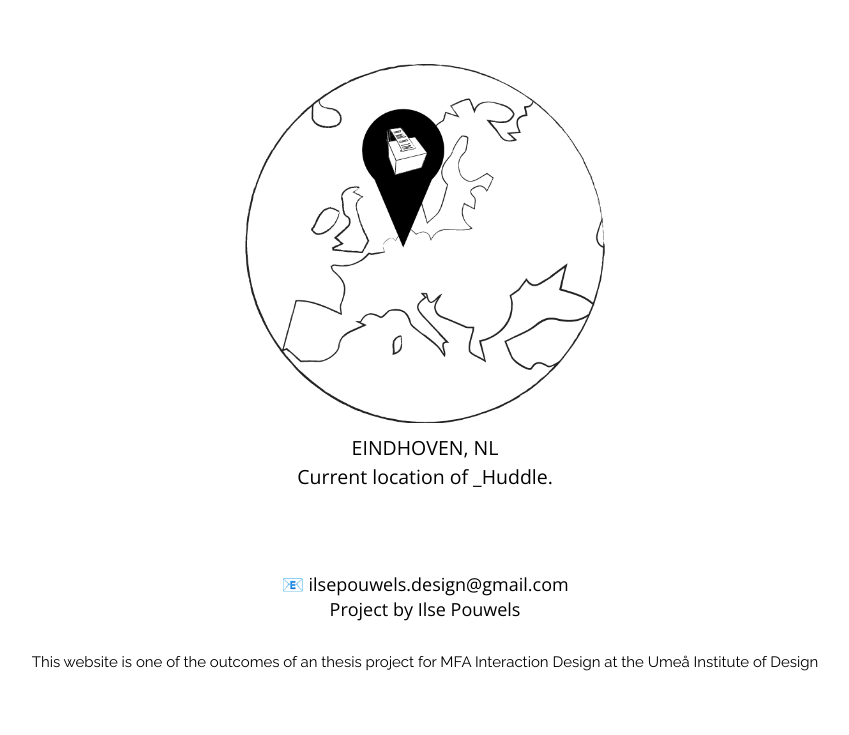
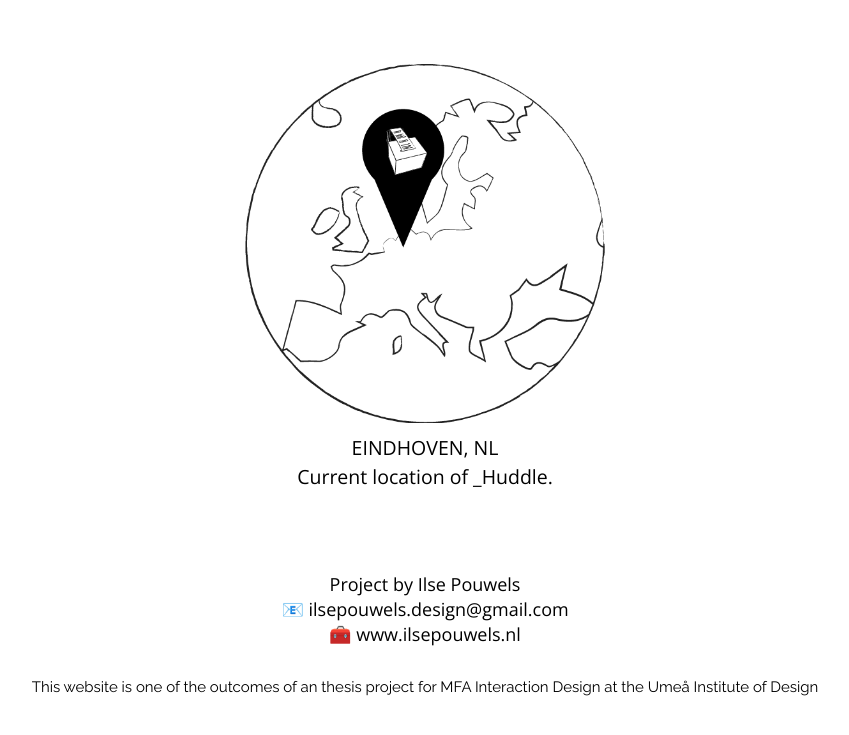
Before and after one commit to ilse-design/manifest, a website: page views/index.html in a window 1280 px wide. Shown: the part 7689-8424 px from the top of the page, without its empty margins (215-1064 px from the left). Drawn offline with nearby package versions, Linux system fonts and the light colour scheme; no server answers.

Commit message:
added portfolio link

```diff
--- a/views/index.html
+++ b/views/index.html
@@ -332,9 +332,11 @@ MessageContribute()" id="submitCard">Submit 💌</a>
     <img id="eindhoven" src="img/eindhoven.png">
     <h3 id="eindhovenTitle">EINDHOVEN, NL<br> Current location of _Huddle.</h3>
     <p id="textContact">
+        Project by Ilse Pouwels<br>
         📧 ilsepouwels.design@gmail.com<br>
 
-        Project by Ilse Pouwels <br></p>
+
+        🧰 www.ilsepouwels.nl</p>
         <p id="thesisdisclaimer">
         This website is one of the outcomes of an thesis project for MFA Interaction Design at the Umeå Institute of Design
 
```
